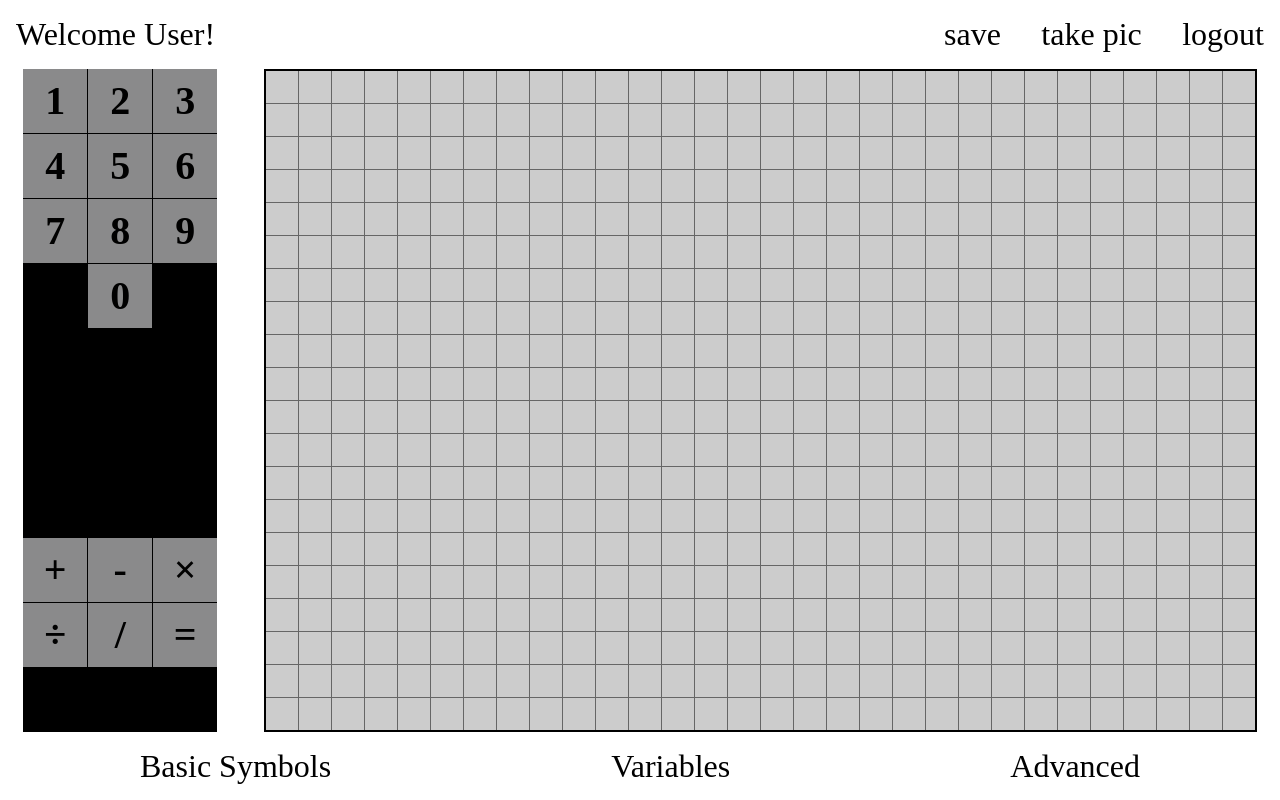
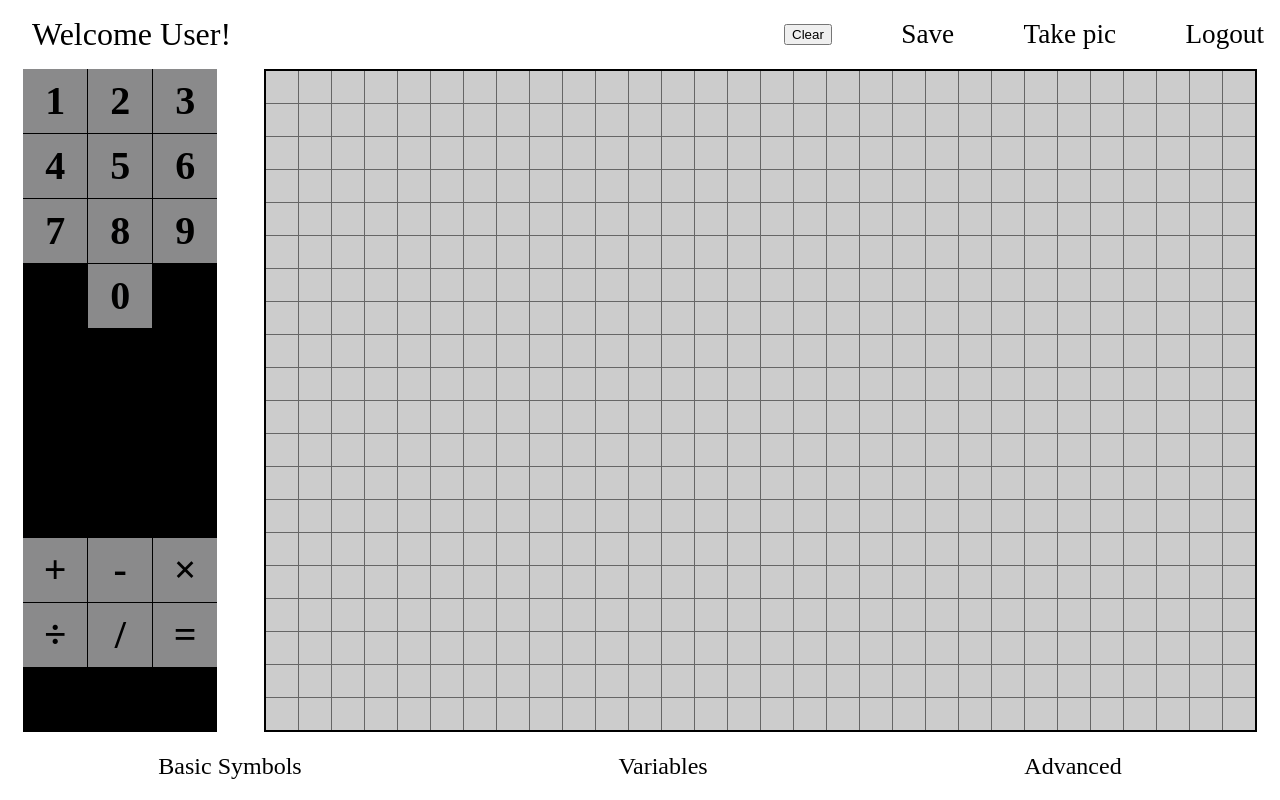
Before and after one commit to bshaley25/Math-Maker, a React (Create React App) app in the folder mathmakerfrontend/: page / in a window 1280 px wide. Built offline with nearby package versions, Linux system fonts and the light colour scheme.

Commit message:
able to take picture of grid on double click

```diff
--- a/mathmakerfrontend/src/App.js
+++ b/mathmakerfrontend/src/App.js
@@ -1,21 +1,67 @@
-import React from 'react';
+import React, { Component } from 'react';
 import './stylesheets/App.scss';
-import MathMaker from './components/MathMaker'
+import Grid from './components/Grid'
+import Calculator from './components/Calculator';
 import Header from './components/Header'
 import Footer from './components/Footer'
 
 
-function App() {
+class App extends Component {
 
-  return (
-    <>
-      <Header></Header>
-      <MathMaker></MathMaker>
-      <Footer></Footer>
+  state = {
+    gridData: []
+  }
 
-    </>
+  createGrid = () => {
+      const gridData = []
+      for(let i=0;i<600;i++) {
+          const x = i % 30
+          const y = Math.floor(i / 30)
+          const position = `${x},${y}`
+          gridData[i] = {position, value:''}
+      }
+    this.setState({gridData})
+  }
 
-  );
+  componentDidMount() {
+    this.createGrid()
+  }
+
+  updateCell = (position, value) => {
+    const newGridData = this.state.gridData.map(cell => {
+      if(cell.position === position) {
+        return {position, value}
+      } else {
+        return cell
+      }
+    })
+    this.setState({gridData: newGridData})
+  }
+
+  render() {
+    return (
+      <>
+        <Header clearGrid={this.createGrid}></Header>
+        <main>
+          <Calculator ></Calculator>
+          <Grid gridData={this.state.gridData} updateCell={this.updateCell}></Grid>
+        </main>
+        <Footer></Footer>
+      </>
+    )
+  }
+
+
+  // render() {
+  //   return (
+  //     <>
+  //       <Header></Header>
+  //       <MathMaker></MathMaker>
+  //       <Footer></Footer>
+  //     </>
+
+  //   );
+  // }
 }
 
 export default App;
--- a/mathmakerfrontend/src/components/Calculator.js
+++ b/mathmakerfrontend/src/components/Calculator.js
@@ -25,6 +25,5 @@ export default () => {
                 <Symbol> = </Symbol>
             </div>
         </div>
-
     )
 }
--- a/mathmakerfrontend/src/components/Cell.js
+++ b/mathmakerfrontend/src/components/Cell.js
@@ -1,9 +1,6 @@
 import React, { useState } from 'react'
 
-export default ({ id }) => {
-
-    const [className, setClassname] = useState('')
-
+export default ({ position, value, updateCell }) => {
 
     const dragStart = event => {
         const target = event.target
@@ -22,12 +19,12 @@ export default ({ id }) => {
 
         const card_value = event.dataTransfer.getData('card_value')
 
-        card_value === 'Line' ? setClassname('line') : event.target.innerText = card_value
+        updateCell(position, card_value)
+
     }
 
     const handleClick = (event) => {
 
-        // console.log(event.target.className)
         let classname = event.target.className
         classname === '' ? event.target.className = 'line' : event.target.className = ''
         switch(classname) {
@@ -39,20 +36,19 @@ export default ({ id }) => {
               break;
             default:
                 event.target.className = ''
-          }
-
+        }
     }
 
     return (
         <div
-            id={id}
+            id={position}
             draggable={true}
             onDrop={drop}
             onDragStart={dragStart}
             onDragOver={dragOver}
-            // className={className}
             onClick={handleClick}
         >
+            {value}
         </div>
     )
 
--- a/mathmakerfrontend/src/components/Grid.js
+++ b/mathmakerfrontend/src/components/Grid.js
@@ -1,23 +1,15 @@
 import React from 'react'
 import Cell from './Cell'
 
-export default () => {
+export default ({gridData, updateCell}) => {
 
-    const makecells = []
-    for(let i=0;i<600;i++) {
-        const x = i % 10
-        const y = Math.floor(i / 10)
-        const position = `${x},${y}`
-
-        makecells.push(<Cell id={position}></Cell>)
-    }
+    const makecells = gridData.map(cell => <Cell {...cell} updateCell={updateCell} />)
 
     return (
         <>
-            <div id='capture' className='grid' >
+            <div id='grid' className='grid'>
                 {makecells}
             </div>
         </>
     )
-
 }
--- a/mathmakerfrontend/src/components/Header.js
+++ b/mathmakerfrontend/src/components/Header.js
@@ -1,15 +1,27 @@
 import React from 'react'
+import html2canvas from 'html2canvas'
 
-export default () => {
+export default ({clearGrid}) => {
+
+    const handleClick = (event) => {
+
+        console.log(event.currentTarget)
+        html2canvas(document.getElementById('grid'))
+            .then(canvas => {
+                const link = document.getElementById('link')
+                link.href = canvas.toDataURL();
+                link.download = "mypainting.png";
+            });
+    }
 
     return (
         <header>
             <h1>Welcome User!</h1>
-
             <nav>
-                <h2>save</h2>
-                <h2>take pic</h2>
-                <h2>logout</h2>
+                <button onClick={clearGrid}>Clear</button>
+                <h2>Save</h2>
+                <h2 onClick={handleClick} ><a id='link'>Take pic</a></h2>
+                <h2>Logout</h2>
             </nav>
         </header>
     )
--- a/mathmakerfrontend/src/components/MathMaker.js
+++ b/mathmakerfrontend/src/components/MathMaker.js
@@ -1,13 +1,48 @@
-import React from 'react'
-import Grid from './Grid'
-import Calculator from './Calculator';
+// import React,{ Component } from 'react'
+// import Grid from './Grid'
+// import Calculator from './Calculator';
 
-export default () => {
+// export default class MathMaker extends Component {
 
-    return (
-        <main>
-            <Calculator></Calculator>
-            <Grid></Grid>
-        </main>
-    )
-}
+//     state = {
+//         gridData: []
+//     }
+
+//     createGrid = () => {
+//         const gridData = []
+//         for(let i=0;i<600;i++) {
+//             const x = i % 30
+//             const y = Math.floor(i / 30)
+//             const position = `${x},${y}`
+//             gridData[i] = {position, value:''}
+//         }
+//         this.setState({gridData})
+//     }
+
+//     componentDidMount() {
+//        this.createGrid()
+//     }
+
+//     updateCell = (position, value) => {
+//         console.log(this.state.gridData)
+//         const newGridData = this.state.gridData.map(cell => {
+//             if(cell.position === position) {
+//                 return {position, value}
+//             } else {
+//                 return cell
+//             }
+//         })
+
+//         this.setState({gridData: newGridData})
+//     }
+
+//     render() {
+//         return (
+//             <main>
+//                 <Calculator ></Calculator>
+//                 {/* <input type="range" min="10" max="50" class="slider"></input> */}
+//                 <Grid gridData={this.state.gridData} updateCell={this.updateCell}></Grid>
+//             </main>
+//         )
+//     }
+// }
--- a/mathmakerfrontend/src/stylesheets/App.scss
+++ b/mathmakerfrontend/src/stylesheets/App.scss
@@ -66,19 +66,20 @@ header {
 	display: flex;
 	justify-content: space-between;
 	align-items: center;
-	font-size: 2rem;
 	height: 5rem;
 
 	h1 {
-		padding-left: 1rem;
+		padding-left: 2rem;
+		font-size: 2rem;
 	}
 
 	nav {
 		display: flex;
 		justify-content: space-between;
 		align-items: center;
-		width: 20rem;
+		width: 30rem;
 		padding-right: 1rem;
+		font-size: 1.7rem;
 	}
 }
 
@@ -91,6 +92,6 @@ footer {
 	display: flex;
 	justify-content: space-around;
 	align-items: center;
-	font-size: 2rem;
+	font-size: 1.5rem;
 	height: 5rem;
 }
```
